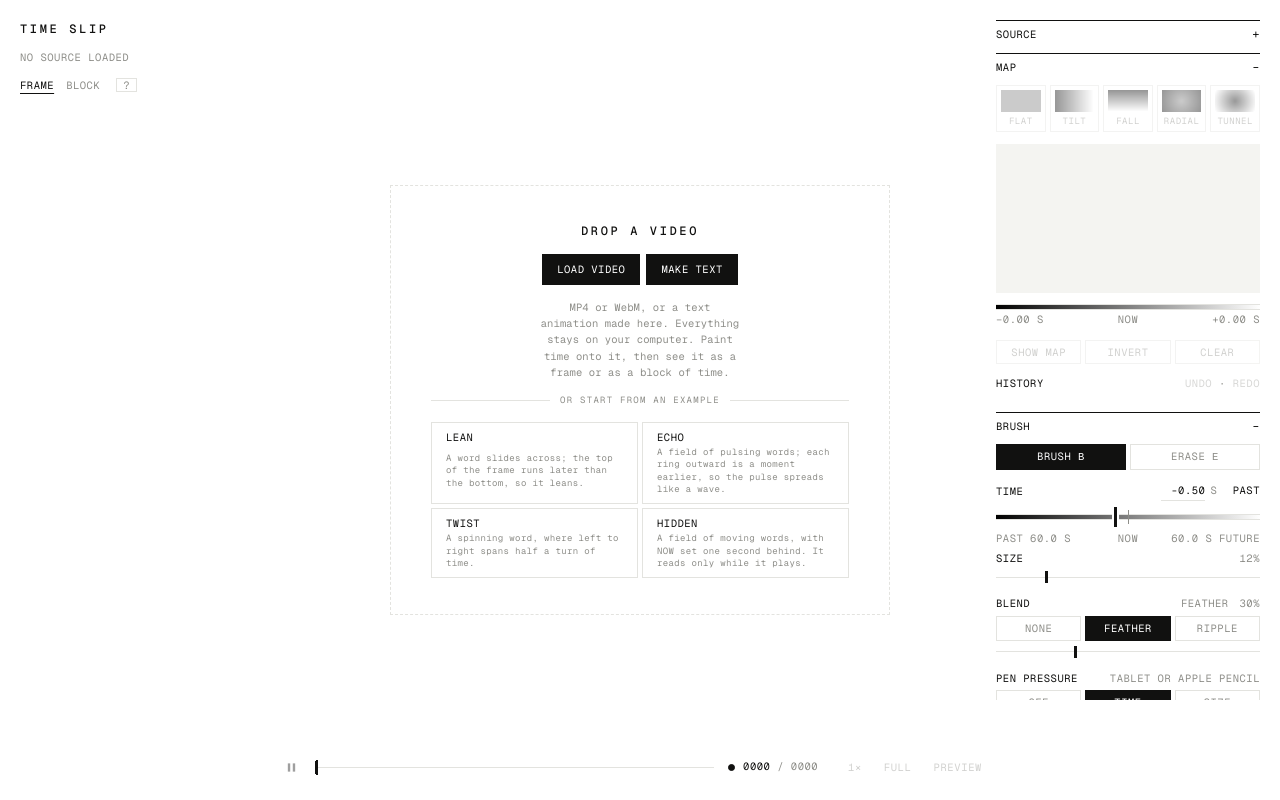
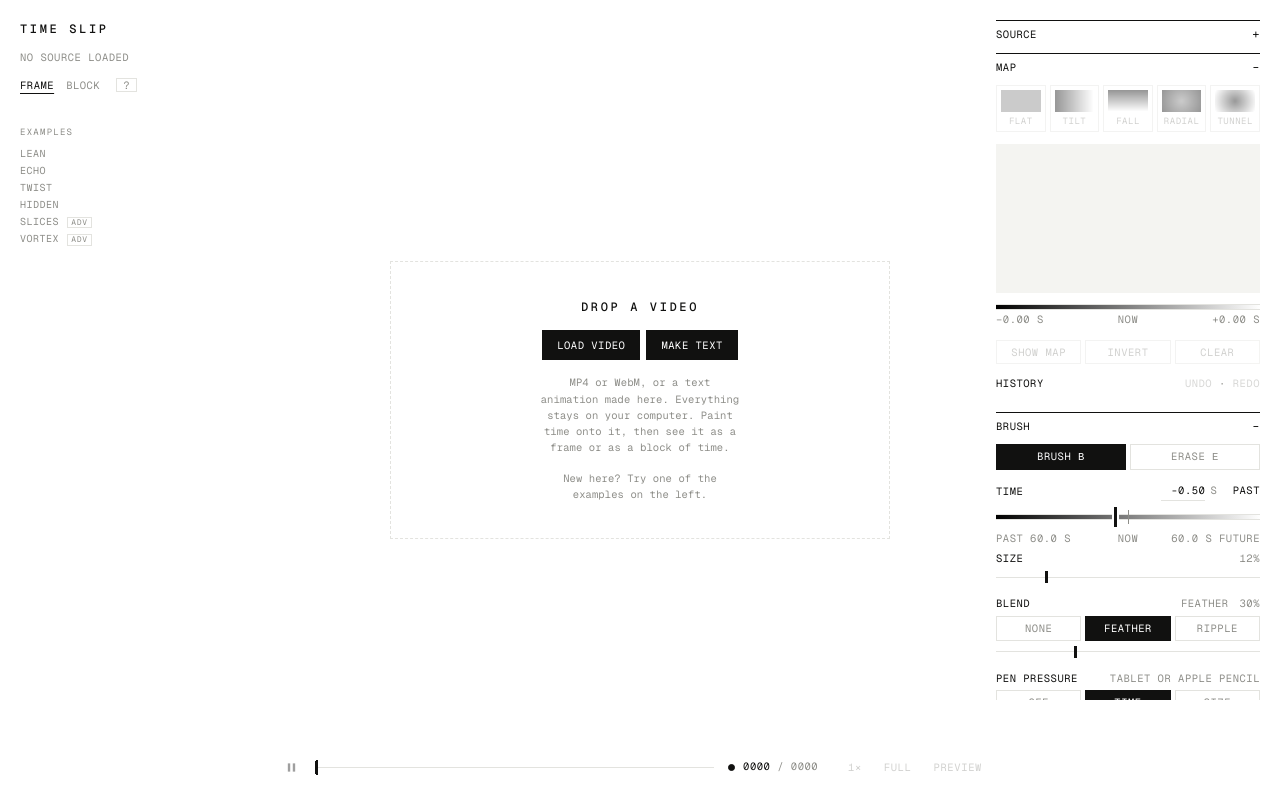
Before and after one commit to hgys718/Time-Slip, a plain HTML site: page index.html in a window 1280 px wide. Drawn offline with nearby package versions, Linux system fonts and the light colour scheme.

Commit message:
Examples move to a small list on the left; add Slices and Vortex
Co-Authored-By: Claude Opus 5.5 <noreply@anthropic.com>
Claude-Session: https://claude.ai/code/session_01X2horK6wLPgPg6PqJ4FEMS

```diff
--- a/index.html
+++ b/index.html
@@ -37,6 +37,14 @@ button:disabled { opacity: .4; cursor: default; }
 .mark { font-size: 12px; font-weight: 500; letter-spacing: .22em; margin: 0; }
 #meta { color: var(--mute); }
 .views { display: flex; gap: 0; }
+.exnav { display: grid; gap: 2px; margin-top: 22px; justify-items: start; }
+.exnav .exh { color: var(--mute); font-size: 9px; letter-spacing: .14em; margin-bottom: 4px; }
+#exnav { display: grid; gap: 1px; justify-items: start; }
+#exnav button { border: 0; background: none; padding: 2px 0; color: var(--mute); font-size: 10px; text-align: left; display: flex; gap: 8px; align-items: baseline; }
+#exnav button:hover, #exnav button[aria-pressed="true"] { color: var(--ink); }
+#exnav button[aria-pressed="true"]::before { content: '—'; margin-left: -2px; }
+#exnav button small { font-size: 8px; letter-spacing: .1em; color: var(--mute); border: 1px solid var(--line); padding: 0 3px; }
+@media (max-width: 860px) { .exnav { margin-top: 4px; } #exnav { display: flex; flex-wrap: wrap; gap: 0 12px; } }
 .views button { border: 0; padding: 0 12px 0 0; background: none; color: var(--mute); }
 .views button[aria-pressed="true"] { color: var(--ink); background: none; text-decoration: underline; text-underline-offset: 4px; }
 
@@ -265,6 +273,7 @@ input[type="range"]::-moz-range-thumb { width: 3px; height: 12px; background: va
     <button type="button" id="vblock" aria-pressed="false" title="The clip as a stack of frames, with the time map as the surface cutting through it (V)">Block</button>
     <button type="button" id="help" title="Shortcuts (?)">?</button>
   </div>
+  <nav class="exnav" aria-label="Examples"><span class="exh">Examples</span><div id="exnav"></div></nav>
 </header>
 
 <aside class="panel" aria-label="Controls">
@@ -278,8 +287,6 @@ input[type="range"]::-moz-range-thumb { width: 3px; height: 12px; background: va
         <button type="button" id="psave" title="Save the map and settings as a .timeslip project (⌘S)">Save project</button>
       </div>
       <dl class="spec" id="spec"></dl>
-      <div class="row"><span>Examples</span><span class="v">a source and a map, ready to play</span></div>
-      <div class="exlist" id="exsrc"></div>
       <p class="note">Every frame is cached at the size above. Graphics memory holds a stretch of full-size frames around the playhead; anything outside it shows the block’s smaller copy until the full frame arrives (the dot beside the timecode is hollow while that happens). Exports always wait for full-size frames. A project keeps the map and settings, not the video: open it, then load the clip it was made with.</p>
       <input type="file" id="file" accept="video/*" hidden>
       <input type="file" id="pfile" accept=".timeslip,.timemachine,.timetool,.json,application/json" hidden>
@@ -453,8 +460,7 @@ input[type="range"]::-moz-range-thumb { width: 3px; height: 12px; background: va
   <span class="big">Drop a video</span>
   <div class="two"><button type="button" id="load2">Load video</button><button type="button" id="tmake2">Make text</button></div>
   <p class="note">MP4 or WebM, or a text animation made here. Everything stays on your computer. Paint time onto it, then see it as a frame or as a block of time.</p>
-  <span class="or">or start from an example</span>
-  <div class="exlist" id="exempty"></div>
+  <p class="note">New here? Try one of the examples on the left.</p>
 </div></div>
 <div id="levels" hidden role="dialog" aria-labelledby="ltitle">
   <div class="top"><span id="ltitle">Levels</span><span class="v" id="lname"></span></div>
@@ -2270,7 +2276,7 @@ async function loadText(g) {
     S.playing = clip ? wasPlaying : false; showPlay(); showEmpty(); if (clip) layout();
   } finally { busy = false; dirty = true; }
 }
-function syncSourceUI() { $('tmake').textContent = clip && clip.kind === 'text' ? 'Edit text' : 'Make text'; }
+function syncSourceUI() { if (!pending || !pending.why) markExample(-1); $('tmake').textContent = clip && clip.kind === 'text' ? 'Edit text' : 'Make text'; }
 
 /* ---------------- examples: a source and a map, set up for a first look ---------------- */
 const EXAMPLES = [
@@ -2286,17 +2292,29 @@ const EXAMPLES = [
   { name: 'Hidden', desc: 'A field of moving words, with NOW set one second behind. It reads only while it plays.',
     gen: { text: 'TIME', motion: 'slide', font: 3, size: .07, fill: true, inv: false, len: 4 },
     layers: [{ kind: 'base', preset: 'flat', time: 0, blend: 'none' }, { kind: 'type', text: 'NOW', font: 0, size: .72, x: .5, y: .5, time: -1, blend: 'none' }], brush: -1 },
+  { name: 'Slices', adv: true, desc: 'A spinning word cut into five bands, alternately painted into the past and the future, so each slice sits at its own angle.',
+    gen: { text: 'SLICE', motion: 'spin', font: 0, size: .44, fill: false, inv: true, len: 4 },
+    layers: [{ kind: 'base', preset: 'flat', time: 0, blend: 'none' },
+      band(.1, -.4), band(.3, .2), band(.5, -.2), band(.7, .4), band(.9, -.6)], brush: .3 },
+  { name: 'Vortex', adv: true, desc: 'A field of spinning words under the Tunnel map with Ripple, so time spins outward from the centre and wobbles as it goes.',
+    gen: { text: 'TIME', motion: 'spin', font: 3, size: .09, fill: true, inv: false, len: 4 },
+    layers: [{ kind: 'base', preset: 'tunnel', time: -2, blend: 'ripple', amt: .7 }], brush: -1 },
 ];
+function band(v, time) {                                // a painted stroke straight across the frame, for the examples
+  const r = .058, pts = []; for (let u = -.06; u <= 1.06; u += r * .4) pts.push(+u.toFixed(4), v, r, 1);
+  return { kind: 'stroke', time, blend: 'none', amt: .3, pts };
+}
 function runExample(i) {
-  const ex = EXAMPLES[i]; if (!ex || busy) return;
+  const ex = EXAMPLES[i]; if (!ex || busy) return; markExample(i);
   pending = { app: 'Time Slip', name: ex.name, why: `Example: ${ex.name}. Paint on it, or press ⌘Z to undo the map.`,
     layers: ex.layers.map(l => ({ vis: true, amt: .3, dx: 0, dy: 0, ...l })), brush: { time: ex.brush, size: S.bsize, blend: 'feather', amt: .3, press: S.press } };
   loadText(ex.gen);
 }
-for (const id of ['exempty', 'exsrc']) {
-  const el = $(id);
-  EXAMPLES.forEach((ex, i) => { const b = document.createElement('button'); b.type = 'button'; b.innerHTML = `${ex.name}<small>${ex.desc}</small>`; b.onclick = () => runExample(i); el.append(b); });
-}
+EXAMPLES.forEach((ex, i) => {
+  const b = document.createElement('button'); b.type = 'button'; b.title = ex.desc; b.dataset.i = i;
+  b.innerHTML = ex.name + (ex.adv ? '<small>ADV</small>' : ''); b.onclick = () => runExample(i); $('exnav').append(b);
+});
+function markExample(i) { document.querySelectorAll('#exnav button').forEach(b => b.setAttribute('aria-pressed', +b.dataset.i === i)); }
 $('tmake').addEventListener('click', () => makeText());
 $('tmake2').addEventListener('click', () => makeText());
 
```
